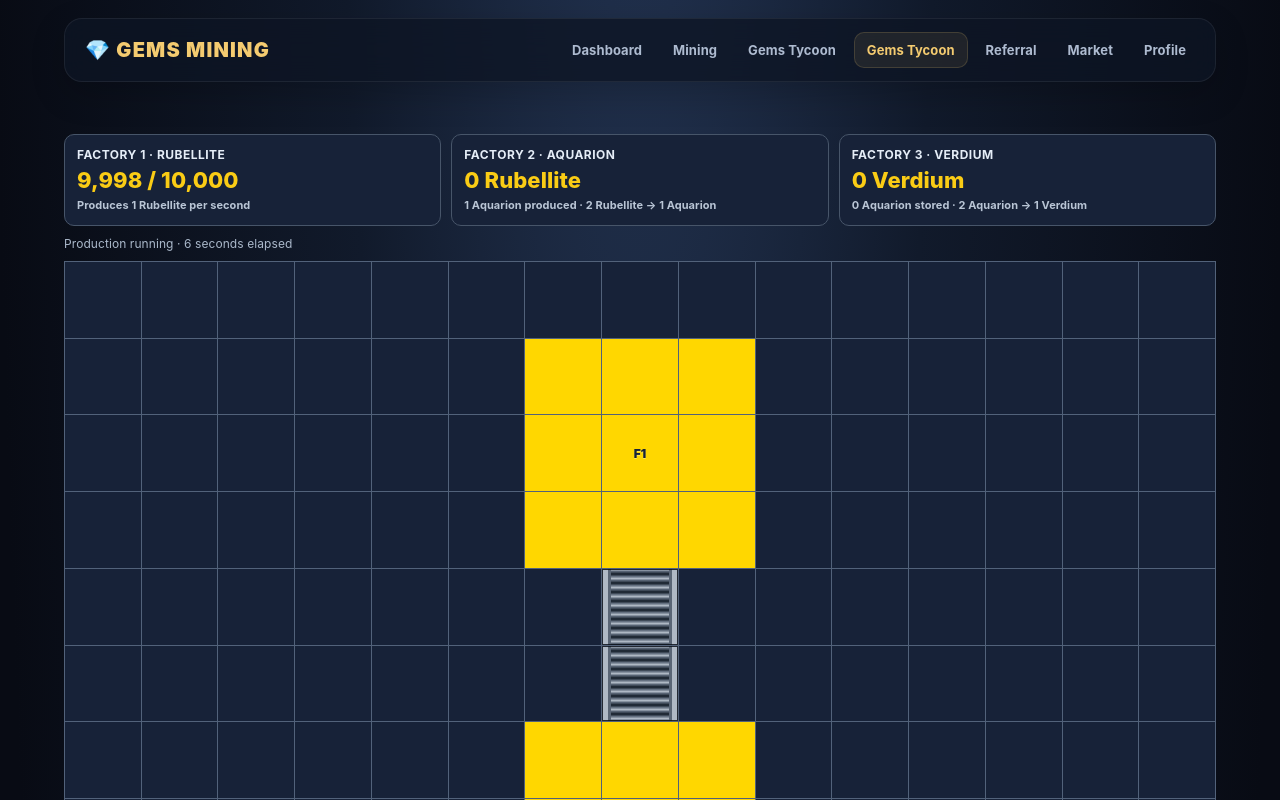
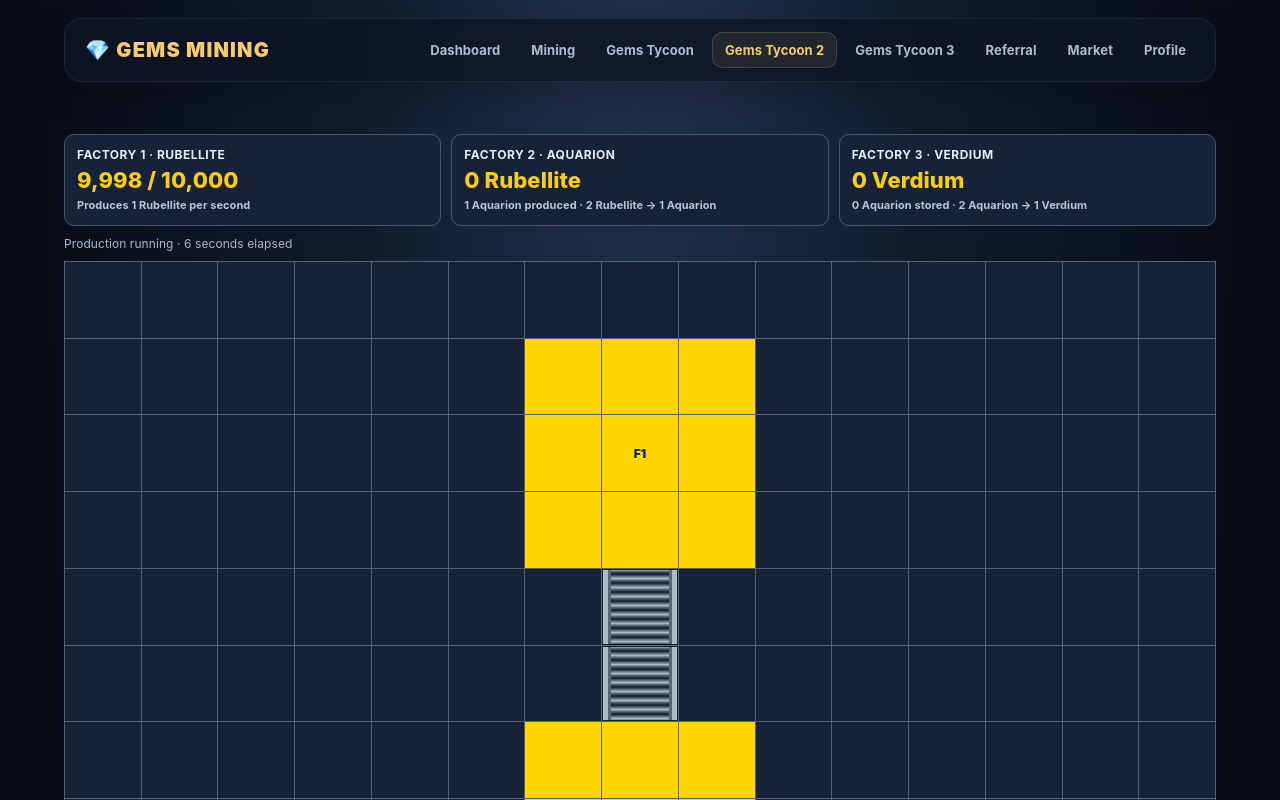
Before and after one commit to chayentot/GEMS, a Next.js app: page /GEMS/tycoon2 in a window 1280 px wide. Shown: the top 800 px of the page. Built offline with nearby package versions, Linux system fonts and the light colour scheme.

Commit message:
Add Gems Tycoon 3 navigation link

```diff
--- a/app/tycoon2/page.tsx
+++ b/app/tycoon2/page.tsx
@@ -133,7 +133,7 @@ export default function GemsTycoonCopyPage() {
           <Link href="/dashboard/">Dashboard</Link>
           <Link href="/mining/">Mining</Link>
           <Link href="/tycoon/">Gems Tycoon</Link>
-          <Link href="/tycoon2/" aria-current="page">Gems Tycoon</Link>
+          <Link href="/tycoon2/" aria-current="page">Gems Tycoon 2</Link><Link href="/tycoon3/">Gems Tycoon 3</Link>
           <Link href="/referral/">Referral</Link>
           <Link href="/market/">Market</Link>
           <ProfileMenu />
```
